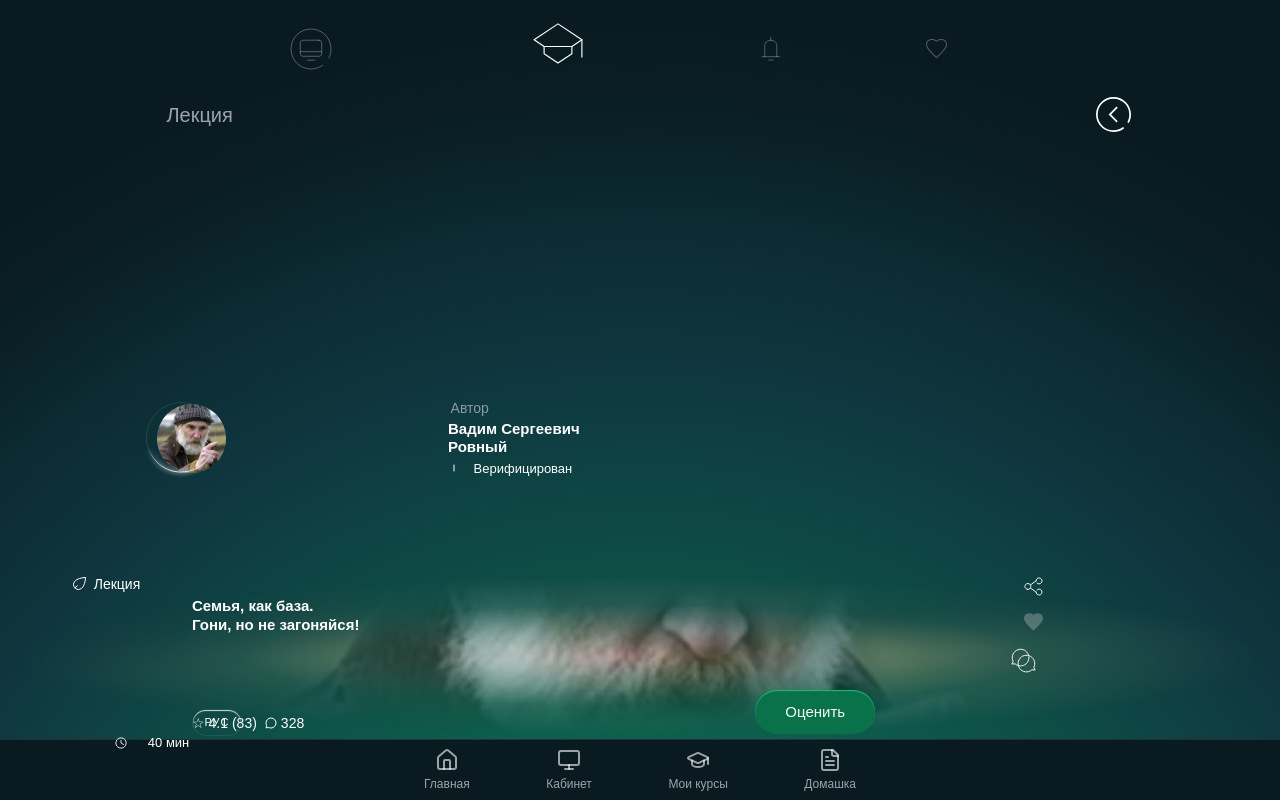
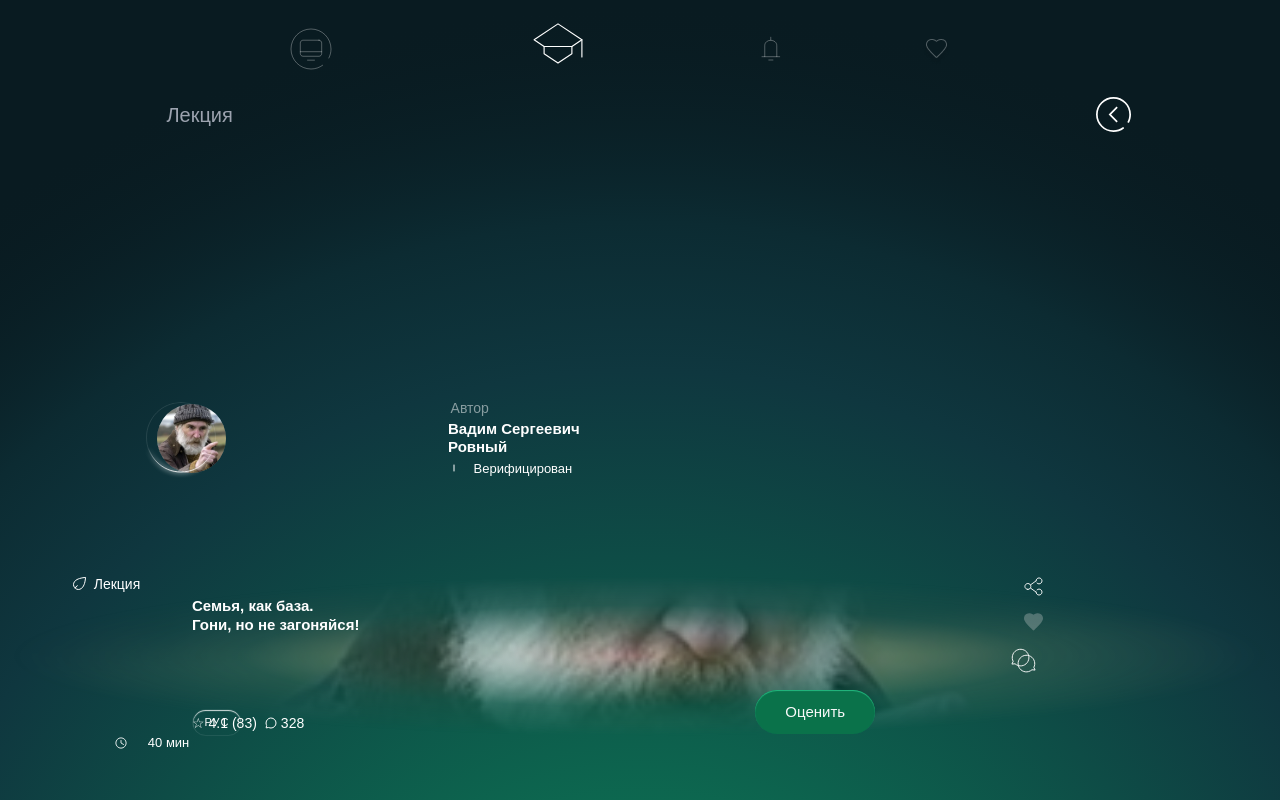
Before and after one commit to kirill778/eon_app, a Next.js app in the folder frontend/: page /login_2 in a window 1280 px wide. Shown: the top 800 px of the page. Built offline with nearby package versions, Linux system fonts and the light colour scheme.

Commit message:
Скрыл футер

```diff
--- a/frontend/src/app/login_2/page.tsx
+++ b/frontend/src/app/login_2/page.tsx
@@ -421,7 +421,7 @@ export default function LecturePage() {
       </div>
 
       {/* Footer Navigation */}
-      <div className="fixed bottom-0 left-0 right-0 bg-[#091b21] border-t border-[#ffffff]/10 px-4 py-2">
+    {/*  <div className="fixed bottom-0 left-0 right-0 bg-[#091b21] border-t border-[#ffffff]/10 px-4 py-2">
         <div className="max-w-md mx-auto flex justify-between items-center">
           <button
             onClick={() => router.push('/courses')}
@@ -446,7 +446,7 @@ export default function LecturePage() {
             <span className="text-xs">Домашка</span>
           </button>
         </div>
-      </div>
+      </div> */}
     </div>
   )
 }
```
